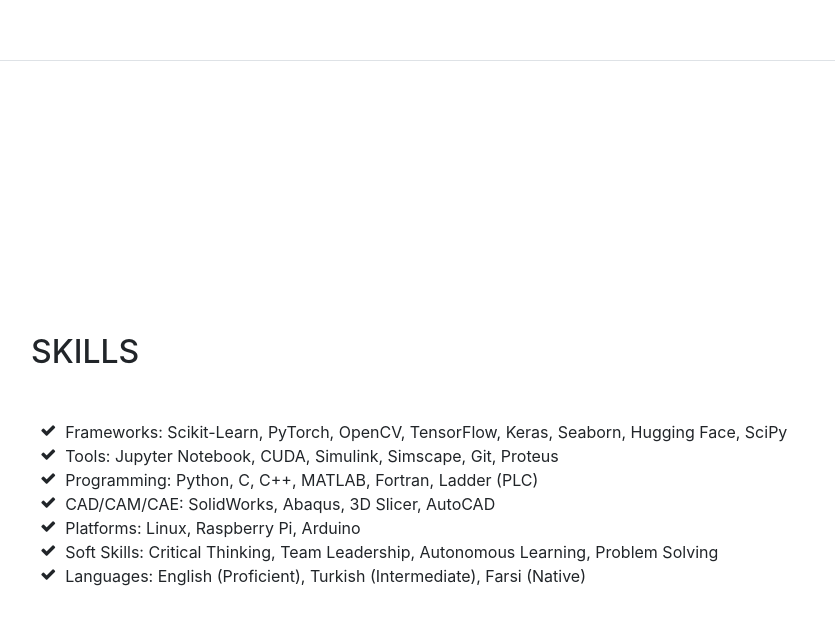
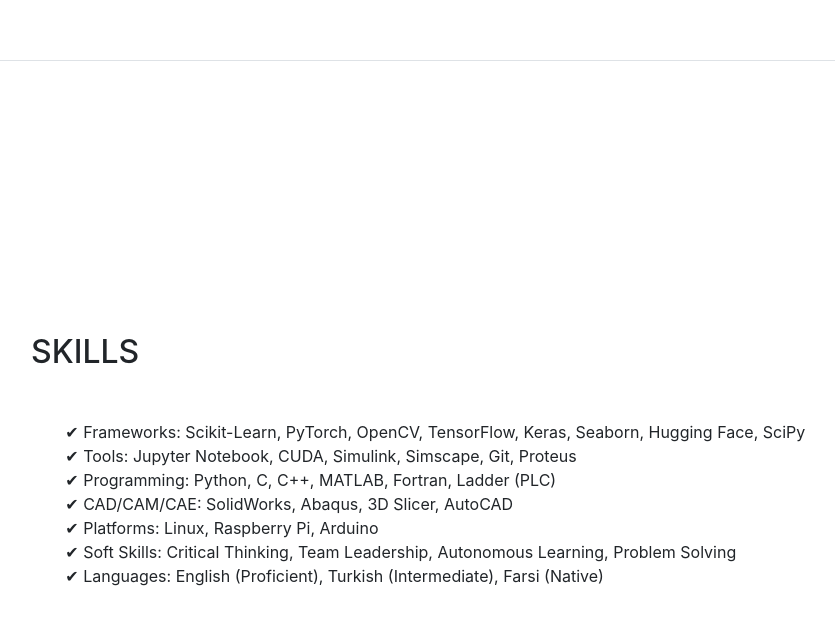
Before and after one commit to fatemehmirzade/fatemehmirzade.github.io, a website with bundled scripts: page index.html in a window 1280 px wide. Shown: the part 3939-4564 px from the top of the page, without its empty margins (289-1124 px from the left). Built offline with nearby package versions, Linux system fonts and the light colour scheme; a web font is replaced by a local one.

Commit message:
Update index.html

```diff
--- a/index.html
+++ b/index.html
@@ -213,28 +213,19 @@
 
           <ul class="fa-ul mb-0">
             <li>
-              <i class="fa-li fa fa-check"></i>
-              Frameworks: Scikit-Learn, PyTorch, OpenCV, TensorFlow, Keras, Seaborn, Hugging Face, SciPy </li>
+              &#10004; Frameworks: Scikit-Learn, PyTorch, OpenCV, TensorFlow, Keras, Seaborn, Hugging Face, SciPy </li>
             <li>
-              <i class="fa-li fa fa-check"></i>
-              Tools: Jupyter Notebook, CUDA, Simulink, Simscape, Git, Proteus </li>
+              &#10004; Tools: Jupyter Notebook, CUDA, Simulink, Simscape, Git, Proteus </li>
             <li>
-              <i class="fa-li fa fa-check"></i>
-              Programming: Python, C, C++, MATLAB, Fortran, Ladder (PLC) </li>
+              &#10004; Programming: Python, C, C++, MATLAB, Fortran, Ladder (PLC) </li>
             <li>
-              <i class="fa-li fa fa-check"></i>
-              CAD/CAM/CAE: SolidWorks, Abaqus, 3D Slicer, AutoCAD </li>
-			<li>
-              <i class="fa-li fa fa-check"></i>
-              Platforms: Linux, Raspberry Pi, Arduino </li>
-
-			<li>
-              <i class="fa-li fa fa-check"></i>
-              Soft Skills: Critical Thinking, Team Leadership, Autonomous Learning, Problem Solving  </li>
-
-			<li>
-              <i class="fa-li fa fa-check"></i>
-               Languages: English (Proficient), Turkish (Intermediate), Farsi (Native)</li>
+              &#10004; CAD/CAM/CAE: SolidWorks, Abaqus, 3D Slicer, AutoCAD </li>
+            <li>
+              &#10004; Platforms: Linux, Raspberry Pi, Arduino </li>
+            <li>
+              &#10004; Soft Skills: Critical Thinking, Team Leadership, Autonomous Learning, Problem Solving  </li>
+            <li>
+              &#10004; Languages: English (Proficient), Turkish (Intermediate), Farsi (Native)</li>
           </ul>
         </div>
         </div>
```
